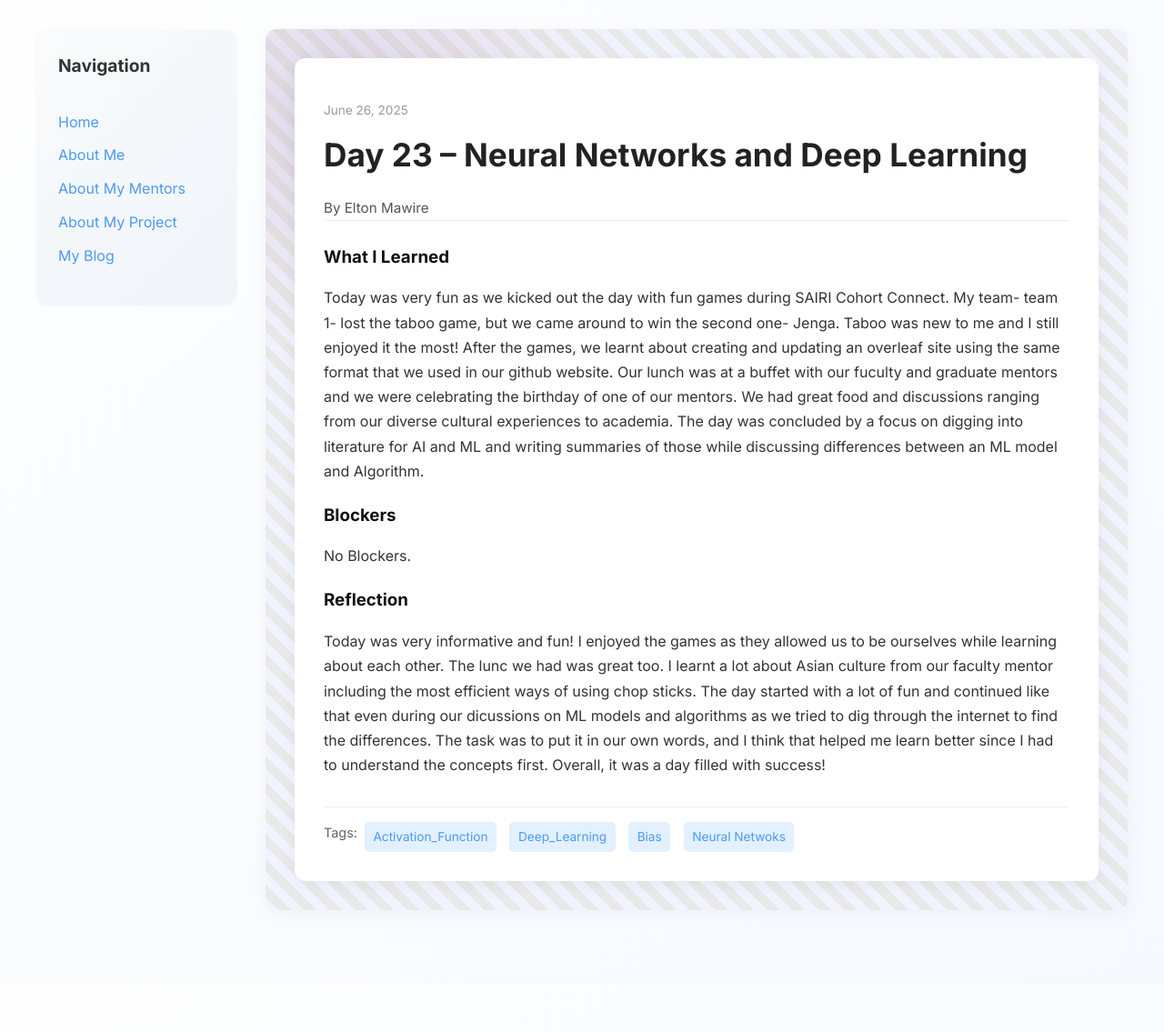
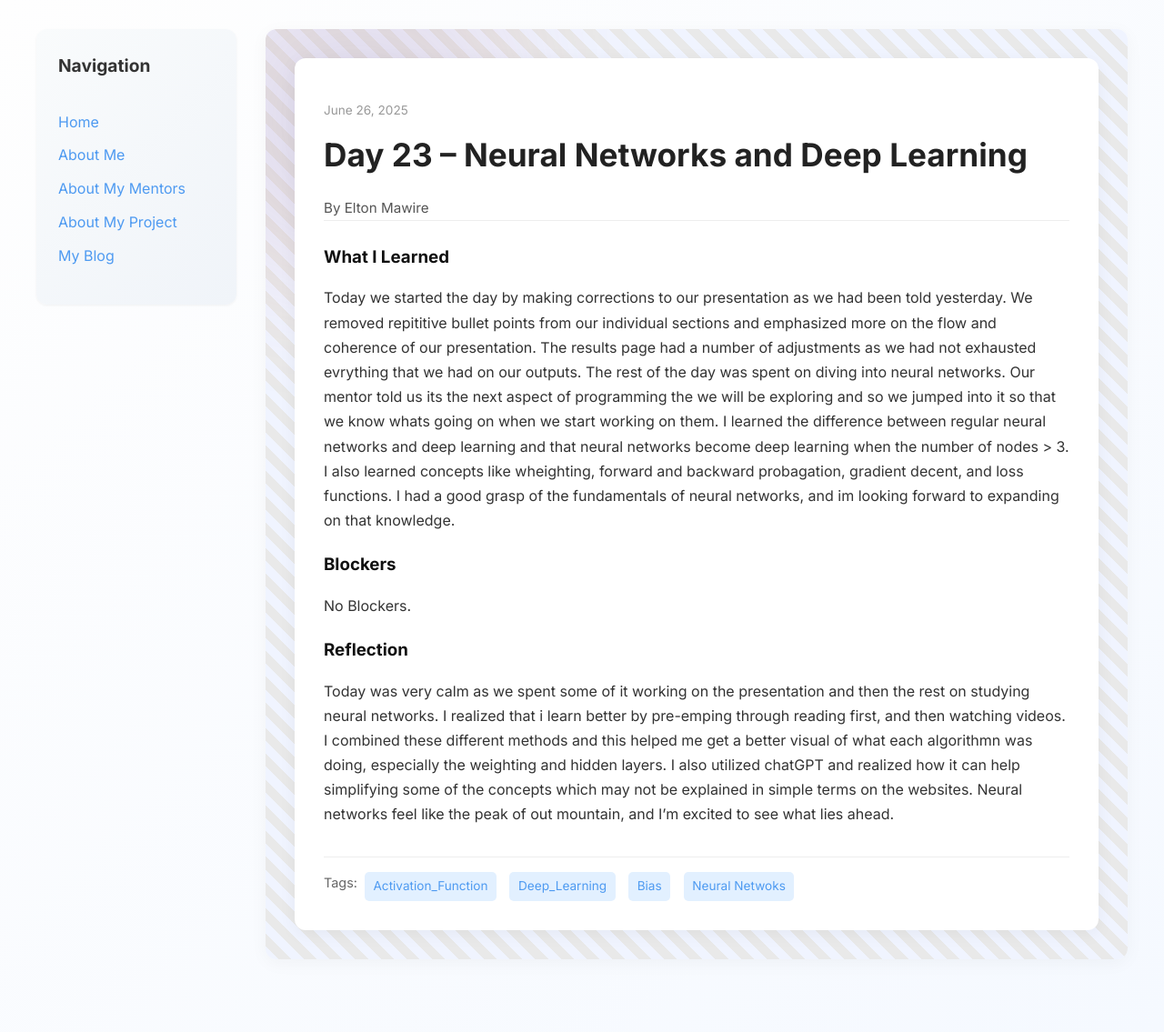
Before and after one commit to Nginga/Nginga.github.io, a Jekyll site: the page built from _posts/2025-06-26-day-23.md, in a window 1280 px wide. Shown: the whole page at 91% size. Built offline with Jekyll 4.4.1, drawn with Linux system fonts in a browser that asks for light colours; before the commit the page ends 1081 px from its top, so only the background shows below that.

Commit message:
Update 2025-06-26-day-23.md

```diff
--- a/_posts/2025-06-26-day-23.md
+++ b/_posts/2025-06-26-day-23.md
@@ -7,11 +7,10 @@
 tags: ["Activation_Function", "Deep_Learning", "Bias", "Neural Netwoks"]
 
 what_i_learned: |
-  Today was very fun as we kicked out the day with fun games during SAIRI Cohort Connect. My team- team 1- lost the taboo game, but we came around to win the second one- Jenga. Taboo was new to me and I still enjoyed it the most! After the games, we learnt about creating and updating an overleaf site using the same format that we used in our github website. Our lunch was at a buffet with our fuculty and graduate mentors and we were celebrating the birthday of one of our mentors. We had great food and discussions ranging from our diverse cultural experiences to academia. The day was concluded by a focus on digging into literature for AI and ML and writing summaries of those while discussing differences between an ML model and Algorithm.
-
+  Today we started the day by making corrections to our presentation as we had been told yesterday. We removed repititive bullet points from our individual sections and emphasized more on the flow and coherence of our presentation. The results page had a number of adjustments as we had not exhausted evrything that we had on our outputs. The rest of the day was spent on diving into neural networks. Our mentor told us its the next aspect of programming the we will be exploring and so we jumped into it so that we know whats going on when we start working on them. I learned the difference between regular neural networks and deep learning and that neural networks become deep learning when the number of nodes > 3. I also learned concepts like wheighting, forward and backward probagation, gradient decent, and loss functions. I had a good grasp of the fundamentals of neural networks, and im looking forward to expanding on that knowledge.
 blockers: |
   No Blockers.
 
 reflection: |
-  Today was very informative and fun! I enjoyed the games as they allowed us to be ourselves while learning about each other. The lunc we had was great too. I learnt a lot about Asian culture from our faculty mentor including the most efficient ways of using chop sticks. The day started with a lot of fun and continued like that even during our dicussions on ML models and algorithms as we tried to dig through the internet to find the differences. The task was to put it in our own words, and I think that helped me learn better since I had to understand the concepts first. Overall, it was a day filled with success!
+  Today was very calm as we spent some of it working on the presentation and then the rest on studying neural networks. I realized that i learn better by pre-emping through reading first, and then watching videos. I combined these different methods and this helped me get a better visual of what each algorithmn was doing, especially the weighting and hidden layers. I also utilized chatGPT and realized how it can help simplifying some of the concepts which may not be explained in simple terms on the websites. Neural networks feel like the peak of out mountain, and I'm excited to see what lies ahead.
 ---
```
